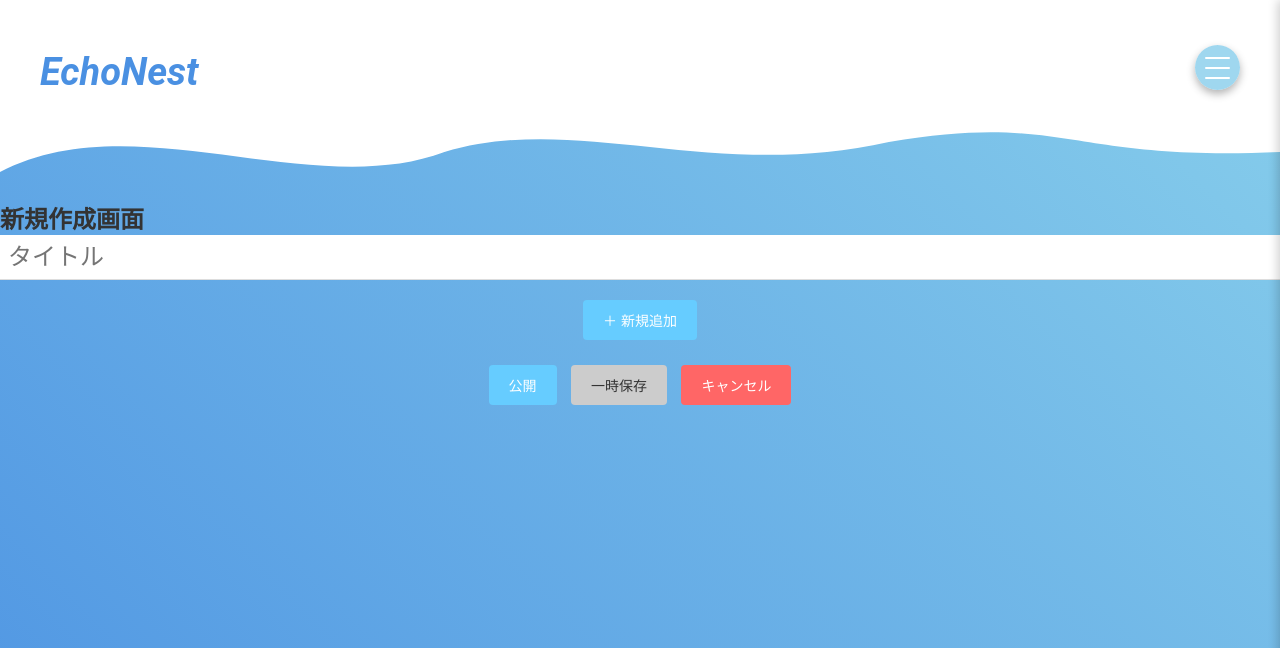
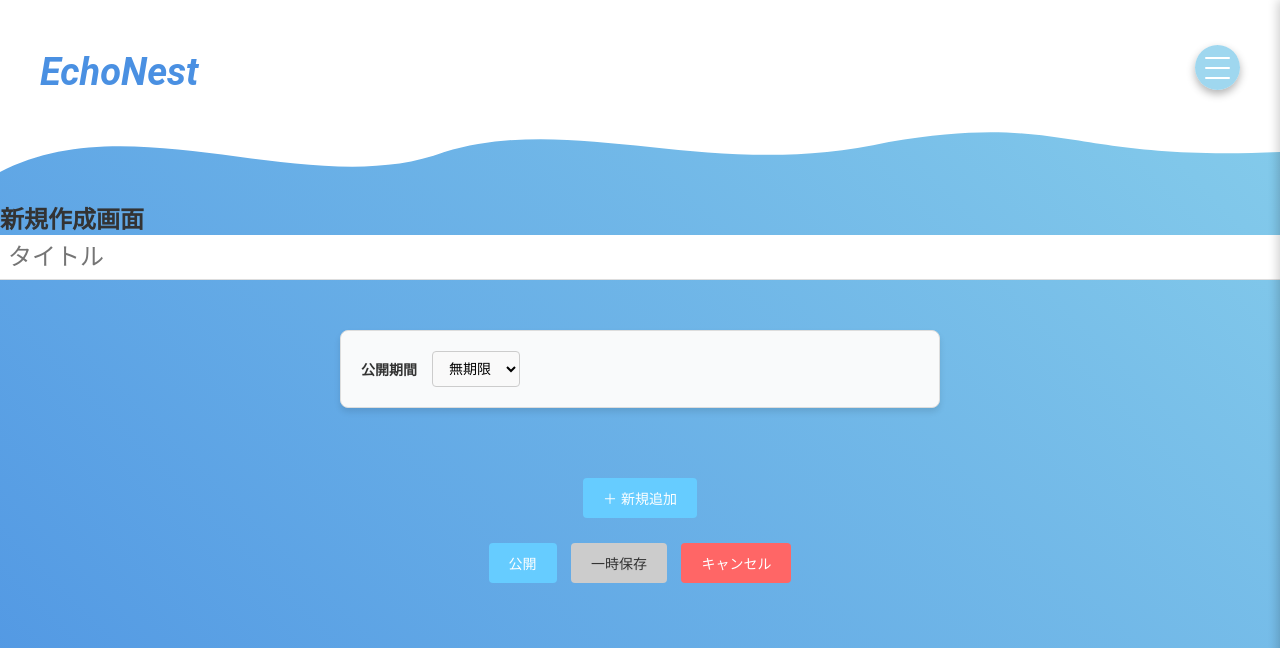
Before and after one commit to GraduationProduction2025/Echo-Nest, a Django app: page /create_ques/ in a window 1280 px wide. Shown: the top 648 px of the page. Run offline with Django 3.2, Linux system fonts and the light colour scheme; the visitor is signed in with stand-in values (Sample User, id 1).

Commit message:
公開期間が指定された場合値がデータベースに保存される

```diff
--- a/static/css/style.css
+++ b/static/css/style.css
@@ -1143,6 +1143,57 @@ h2 {
 }
 
 /* 新規作成・編集画面 */
+
+/* 公開期間設定専用のスタイル */
+.publish-container {
+  display: flex;
+  align-items: center;
+  gap: 15px; /* 要素間の余白 */
+  padding: 20px;
+  background-color: #ffffff; /* 白背景 */
+  border: 1px solid #ddd; /* 薄い枠線 */
+  border-radius: 8px;
+  box-shadow: 0 4px 6px rgba(0, 0, 0, 0.1);
+  width: 80%;
+  max-width: 600px;
+  margin: 50px auto; /* 中央配置 */
+  background-color: #f9fafb;
+}
+
+.publish-label {
+  font-weight: bold;
+  color: #333;
+  font-size: 14px;
+}
+
+.publish-select,
+.publish-input {
+  padding: 8px 12px;
+  border: 1px solid #ccc;
+  border-radius: 4px;
+  font-size: 14px;
+  background-color: #f9f9f9;
+  transition: border-color 0.3s;
+  outline: none;
+}
+
+.publish-select:focus,
+.publish-input:focus {
+  border-color: #007bff;
+}
+
+.publish-datetime-form {
+  display: none; /* 初期非表示 */
+  align-items: center;
+  gap: 10px;
+}
+
+
+#datetime-form {
+  display: none; /* 初期状態で非表示 */
+  margin-top: 10px;
+}
+
 .ques-container {
     width: 80%;
     margin: auto;
--- a/static/js/common.js
+++ b/static/js/common.js
@@ -301,3 +301,17 @@ document.addEventListener('DOMContentLoaded', function () {
     // 自動スクロールを一定間隔で実行
     const scrollInterval = setInterval(autoScroll, 20); // 20msごとにスクロール
 });
+
+//作成画面に公開期間のプルダウンリスト
+document.addEventListener("DOMContentLoaded", function () {
+    const publishSelect = document.getElementById("publish-for_publish");
+    const datetimeForm = document.getElementById("publish-datetime-form");
+
+    publishSelect.addEventListener("change", function () {
+        if (publishSelect.value === "limited") {
+            datetimeForm.style.display = "flex";
+        } else {
+            datetimeForm.style.display = "none";
+        }
+    });
+});
--- a/surveys/views.py
+++ b/surveys/views.py
@@ -3,7 +3,7 @@ from .models import Survey, Question, Choice, Choicetype, Answer
 from django.http import Http404
 from django.views.decorators.csrf import csrf_exempt
 from django.utils import timezone
-from datetime import timedelta
+from datetime import datetime, timedelta
 import re
 from django.contrib.auth.decorators import login_required
 from django.http import HttpResponseRedirect
@@ -37,7 +37,20 @@ def create_ques(request):
         survey_create_user = request.user.email
 
         path = '/list'
+
+        #公開期間が設定されなかった場合の値
         default_for_publish = timezone.now() + timedelta(days=365*100)
+
+        get_for_publish = request.POST.get('publish_date', '')
+        print("publishデータ:", get_for_publish)
+        #空文字かどうかをチェック
+        if get_for_publish:
+            try:
+                for_publish = get_for_publish
+            except:
+                for_publish = default_for_publish
+        else:
+            for_publish = default_for_publish
 
 
         # 新しいSurveyオブジェクトを作成
@@ -47,7 +60,7 @@ def create_ques(request):
                 title=survey_title,
                 create_at=timezone.now(),
                 create_user=survey_create_user,
-                for_publish=default_for_publish,
+                for_publish=for_publish,
                 published_flag=True,
                 deleted_flag=False
             )
@@ -59,7 +72,7 @@ def create_ques(request):
                 title=survey_title,
                 create_at=timezone.now(),
                 create_user=survey_create_user,
-                for_publish=default_for_publish,
+                for_publish=for_publish,
                 published_flag=False,
                 deleted_flag=False
             )
--- a/templates/surveys/create_ques.html
+++ b/templates/surveys/create_ques.html
@@ -12,6 +12,20 @@
         <div class="title-bar">
             <h1>{{ title }}</h1>
             <input type="text" name="title-text" class="title-text" placeholder="タイトル">
+            <div class="publish-container">
+                <!-- 公開期間ラベルとプルダウンリスト -->
+                <label for="publish-for_publish" class="publish-label">公開期間</label>
+                <select id="publish-for_publish" class="publish-select">
+                    <option value="unlimited">無期限</option>
+                    <option value="limited">有期限</option>
+                </select>
+
+                <!-- 日時入力フォーム -->
+                <div id="publish-datetime-form" class="publish-datetime-form">
+                    <label for="publish-date" class="publish-label">終了日時:</label>
+                    <input type="datetime-local" id="publish-date" class="publish-input" name="publish_date">
+                </div>
+            </div>
         </div>
     </div>
 
```
